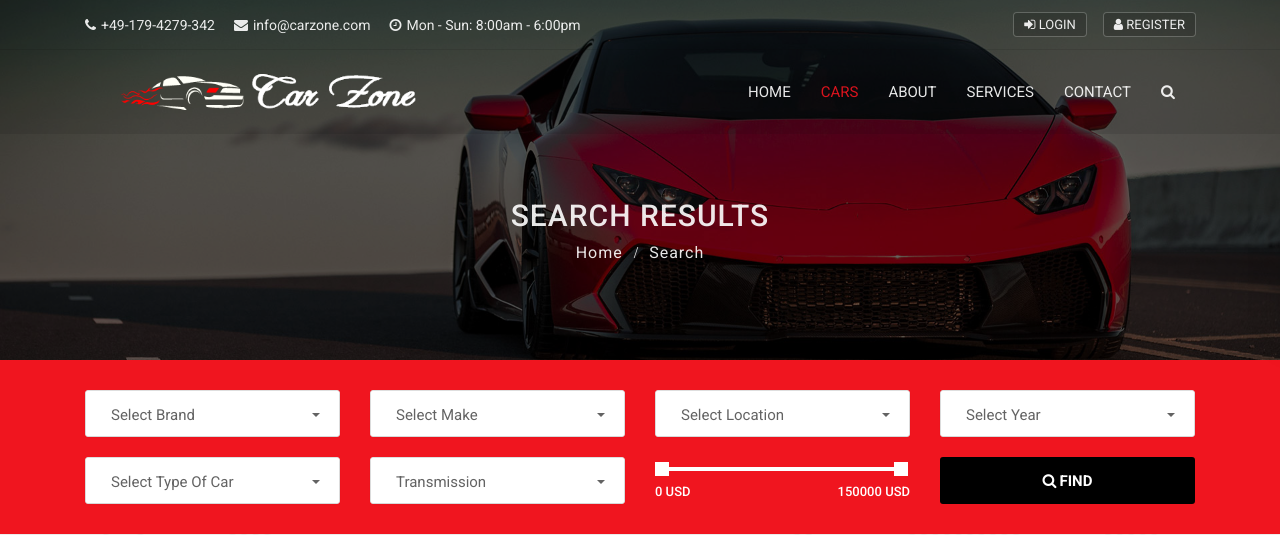
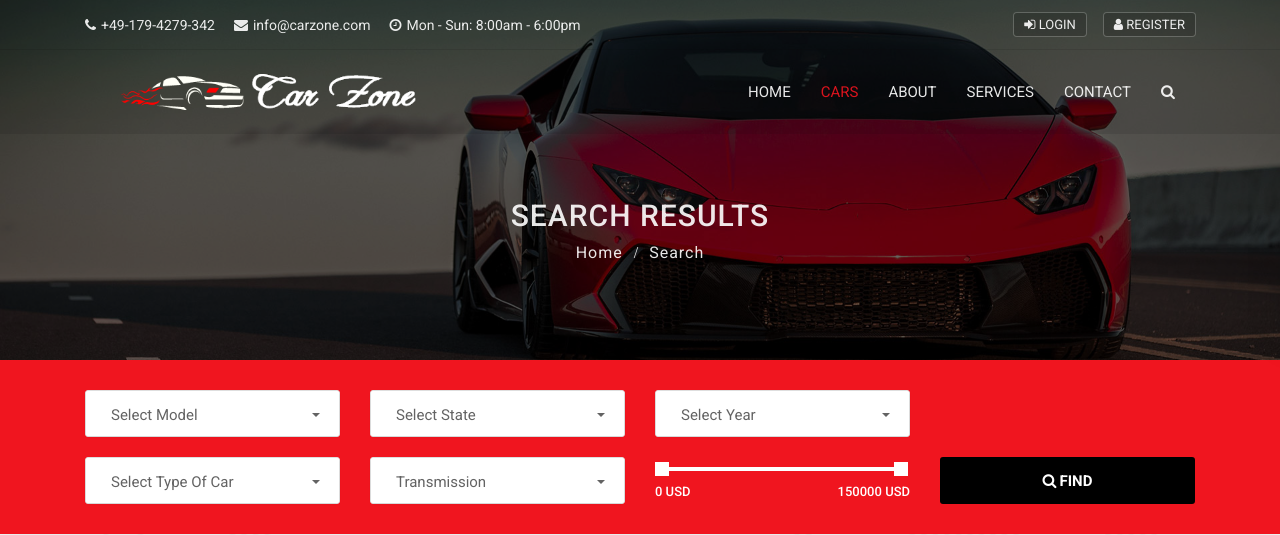
Before and after one commit to learninguser/django-training, a Django app: page /cars/search in a window 1280 px wide. Shown: the top 535 px of the page. Run offline with Django 3.2, Linux system fonts and the light colour scheme; tables that the repository leaves empty hold one stand-in row (values such as "Sample post"); grey boxes marked "Sample" are stand-in pictures; some libraries are stand-ins or nearby versions.

Commit message:
search-2, admin customisation

```diff
--- a/cars/views.py
+++ b/cars/views.py
@@ -33,6 +33,13 @@ def car_detail(request, id):
 
 def search(request):
     cars = Car.objects.order_by('created_date')
+
+    model_search = Car.objects.values_list('model', flat=True).distinct()
+    state_search = Car.objects.values_list('state', flat=True).distinct()
+    year_search = Car.objects.values_list('year', flat=True).distinct()
+    body_style_search = Car.objects.values_list('body_style', flat=True).distinct()
+    transmission_search = Car.objects.values_list('transmission', flat=True).distinct()
+
     if 'keyword' in request.GET:
         keyword = request.GET['keyword']
         if keyword:
@@ -67,5 +74,10 @@ def search(request):
 
     context = {
         'cars': cars,
+        'model_search': model_search,
+        'state_search': state_search,
+        'year_search': year_search,
+        'body_style_search': body_style_search,
+        'transmission_search': transmission_search,
     }
     return render(request, 'cars/search.html', context=context)
--- a/pages/views.py
+++ b/pages/views.py
@@ -13,6 +13,7 @@ def home(request):
     state_search = Car.objects.values_list('state', flat=True).distinct()
     year_search = Car.objects.values_list('year', flat=True).distinct()
     body_style_search = Car.objects.values_list('body_style', flat=True).distinct()
+    transmission_search = Car.objects.values_list('transmission', flat=True).distinct()
 
     data = {
     'teams': teams,
@@ -23,6 +24,7 @@ def home(request):
     'state_search': state_search,
     'year_search': year_search,
     'body_style_search': body_style_search,
+    'transmission_search': transmission_search,
     }
     return render(request, 'pages/home.html', context=data)
 
--- a/templates/cars/search.html
+++ b/templates/cars/search.html
@@ -25,43 +25,31 @@
                     <div class="row">
                         <div class="col-lg-3 col-md-6 col-sm-6 col-6">
                             <div class="form-group">
-                                <select class="selectpicker search-fields" name="select-brand">
-                                    <option disabled="disabled" selected="selected">Select Brand</option>
-                                    <option>Audi</option>
-                                    <option>BMW</option>
-                                    <option>Honda</option>
-                                    <option>Nissan</option>
+                                <select class="selectpicker search-fields" name="model">
+                                    <option disabled="disabled" selected="selected">Select Model</option>
+                                    {% for model in model_search %}
+                                        <option value="{{ model }}"> {{ model }}</option>
+                                    {% endfor %}
                                 </select>
                             </div>
                         </div>
                         <div class="col-lg-3 col-md-6 col-sm-6 col-6">
                             <div class="form-group">
-                                <select class="selectpicker search-fields" name="select-make">
-                                    <option disabled="disabled" selected="selected">Select Make</option>
-                                    <option>BMW</option>
-                                    <option>Honda</option>
-                                    <option>Lamborghini Huracán</option>
-                                    <option>Sports Car</option>
+                                <select class="selectpicker search-fields" name="state">
+                                    <option disabled="disabled" selected="selected">Select State</option>
+                                    {% for state in state_search %}
+                                        <option value="{{ state }}"> {{ state }}</option>
+                                    {% endfor %}
                                 </select>
                             </div>
                         </div>
                         <div class="col-lg-3 col-md-6 col-sm-6 col-6">
                             <div class="form-group">
-                                <select class="selectpicker search-fields" name="select-location">
-                                    <option disabled="disabled" selected="selected">Select Location</option>
-                                    <option>United States</option>
-                                    <option>United Kingdom</option>
-                                </select>
-                            </div>
-                        </div>
-                        <div class="col-lg-3 col-md-6 col-sm-6 col-6">
-                            <div class="form-group">
-                                <select class="selectpicker search-fields" name="select-year">
+                                <select class="selectpicker search-fields" name="year">
                                     <option disabled="disabled" selected="selected">Select Year</option>
-                                    <option>2016</option>
-                                    <option>2017</option>
-                                    <option>2018</option>
-                                    <option>2019</option>
+                                    {% for year in year_search %}
+                                        <option value="{{ year }}"> {{ year }}</option>
+                                    {% endfor %}
                                 </select>
                             </div>
                         </div>
@@ -69,10 +57,11 @@
                     <div class="row">
                         <div class="col-lg-3 col-md-6 col-sm-6 col-6">
                             <div class="form-group">
-                                <select class="selectpicker search-fields" name="select-type">
+                                <select class="selectpicker search-fields" name="body_style">
                                     <option disabled="disabled" selected="selected">Select Type Of Car</option>
-                                    <option>New Car</option>
-                                    <option>Used Car</option>
+                                    {% for body_style in body_style_search %}
+                                        <option value="{{ body_style }}"> {{ body_style }}</option>
+                                    {% endfor %}
                                 </select>
                             </div>
                         </div>
@@ -80,8 +69,9 @@
                             <div class="form-group">
                                 <select class="selectpicker search-fields" name="transmission">
                                     <option disabled="disabled" selected="selected">Transmission</option>
-                                    <option>Automatic</option>
-                                    <option>Manual</option>
+                                    {% for transmission in transmission_search %}
+                                        <option value="{{ transmission }}"> {{ transmission }}</option>
+                                    {% endfor %}
                                 </select>
                             </div>
                         </div>
```
Also changed, not shown: myproject/static/css/admin.css (added, +39 -0 lines), templates/admin/base_site.html (added, +14 -0 lines).
